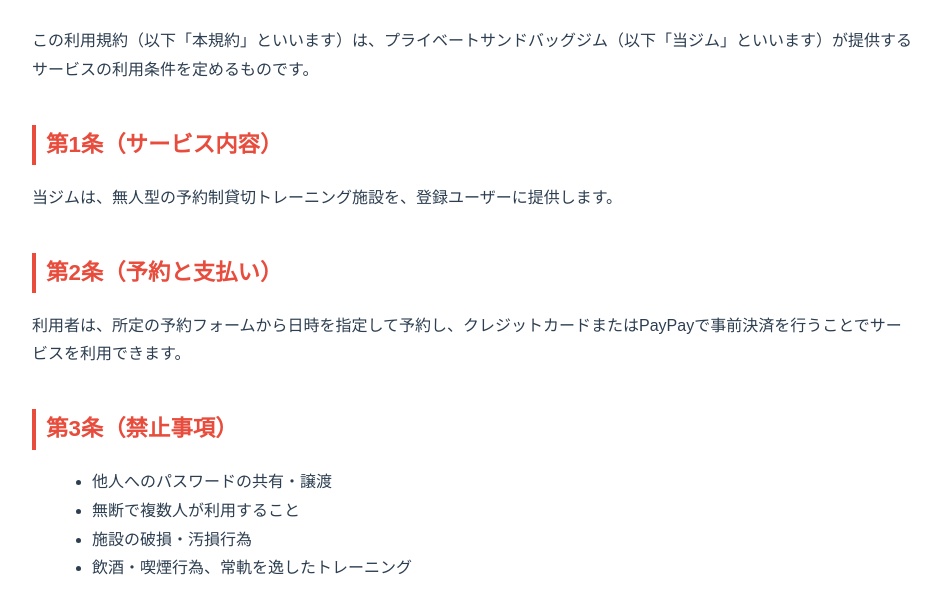
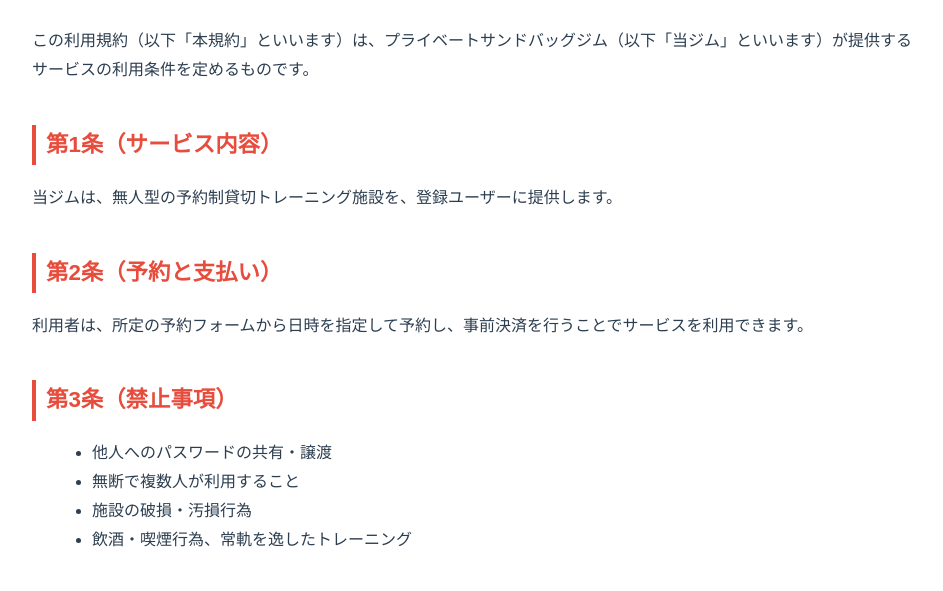
Before and after one commit to Yuzuponpon/yuzuponpon.github.io, a plain HTML site: page terms.html in a window 1280 px wide. Shown: the part 184-775 px from the top of the page, without its empty margins (168-1111 px from the left). Drawn offline with Linux system fonts and the light colour scheme.

Commit message:
Update terms.html

```diff
--- a/terms.html
+++ b/terms.html
@@ -31,7 +31,7 @@
   <p>当ジムは、無人型の予約制貸切トレーニング施設を、登録ユーザーに提供します。</p>
 
   <h2>第2条（予約と支払い）</h2>
-  <p>利用者は、所定の予約フォームから日時を指定して予約し、クレジットカードまたはPayPayで事前決済を行うことでサービスを利用できます。</p>
+  <p>利用者は、所定の予約フォームから日時を指定して予約し、事前決済を行うことでサービスを利用できます。</p>
 
   <h2>第3条（禁止事項）</h2>
   <ul>
```
